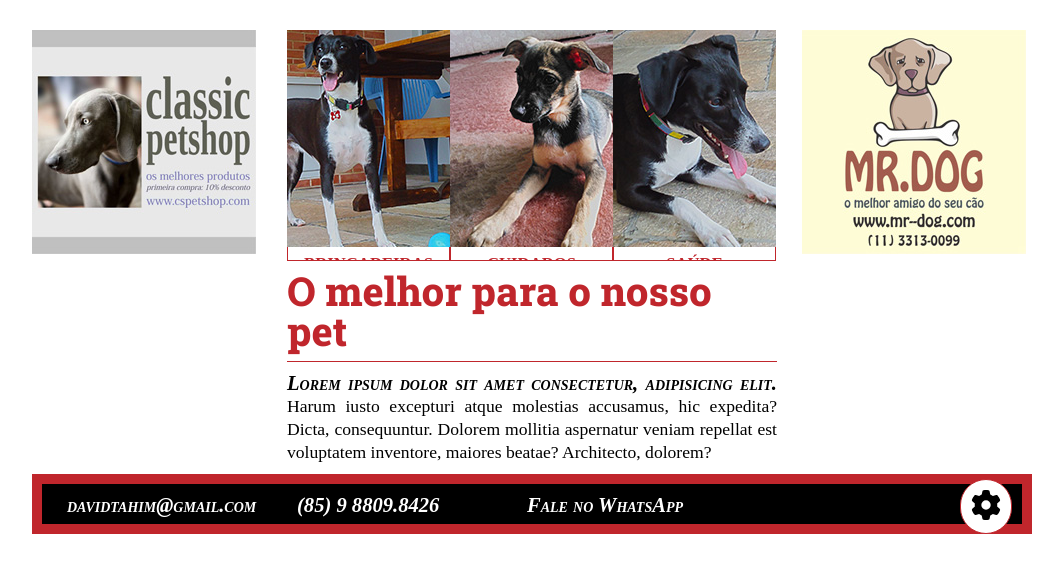
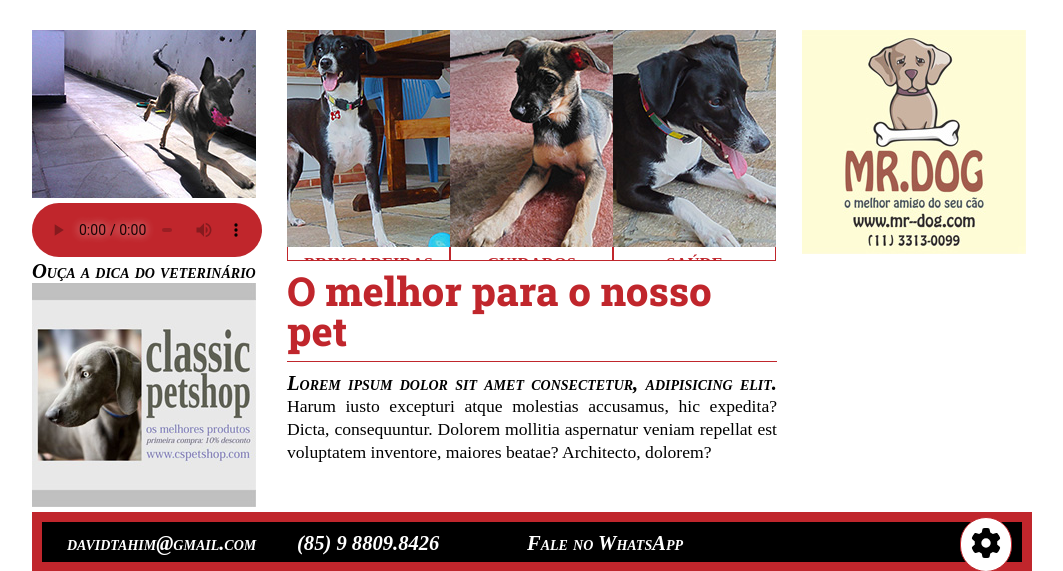
Before and after one commit to davidtahim/turma855novo, a PHP site: page / in a window 1280 px wide. Shown: the part 276-847 px from the top of the page, without its empty margins (108-1171 px from the left). Before the commit the page ends 810 px from the top, so only its background shows below. Run offline with PHP 8.4, Linux system fonts and the light colour scheme.

Commit message:
primeiro lateral

```diff
--- a/css/principal.css
+++ b/css/principal.css
@@ -692,3 +692,12 @@ footer p a:hover {
     background-color: rgba(255, 255, 255, 0.7);
     bottom: 0px;
 }
+
+/* Controle do Aúdio */
+#inicio aside audio {
+    width: 230px;
+}
+
+audio::-webkit-media-controls-panel {
+    background-color:#c0262c;
+  }
--- a/index.html
+++ b/index.html
@@ -49,7 +49,13 @@
         </ul>
     </nav>
     <aside>
-        <img src="imagens/anuncio_pet1.jpg" alt="anúncio">
+      <p><img src="imagens/brincando.jpg" alt="brincando"></p>
+        <audio controls>
+            <source src="imagens/brincar_com_cuidado.ogg" type="audio/ogg;codec="vorbis">
+            <source src="imagens/brincar_com_cuidado.mp3" type="audio/mpeg;codec="mp3">
+       </audio>
+       <p>Ouça a dica do veterinário</p>
+       <p><img src="imagens/anuncio_pet1.jpg" alt="anúncio"></p>
     </aside>
     <main>
         <figure class="anuncioanime">
@@ -66,10 +72,7 @@
                 <p>SAÚDE<br>Lorem ipsum dolor sit amet consectetur, adipisicing elit.</p>
             </div>
         </figure>
-
-
-
-        <h1>O melhor para o nosso pet</h1>
+            <h1>O melhor para o nosso pet</h1>
         <p>Lorem ipsum dolor sit amet consectetur, adipisicing elit. Harum iusto excepturi atque molestias accusamus,
             hic expedita? Dicta, consequuntur. Dolorem mollitia aspernatur veniam repellat est voluptatem inventore,
             maiores beatae? Architecto, dolorem?</p>
```
